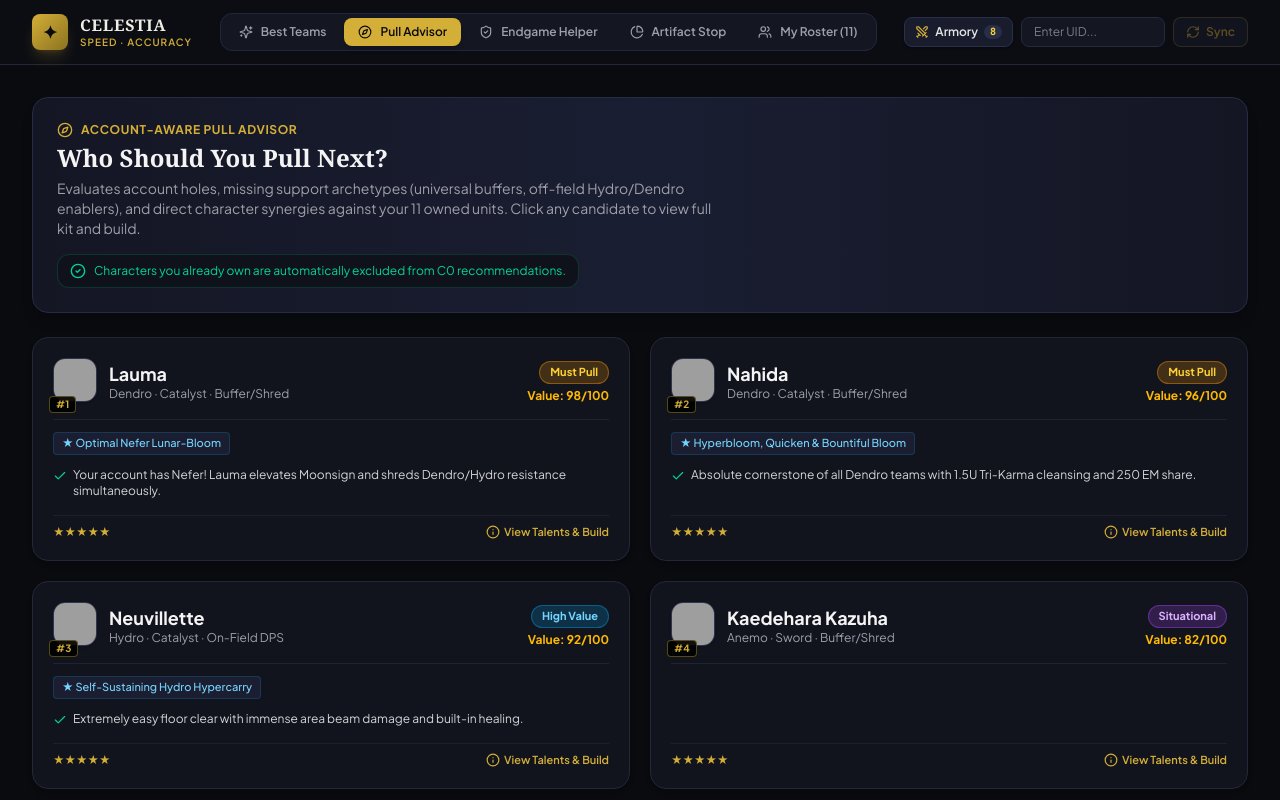
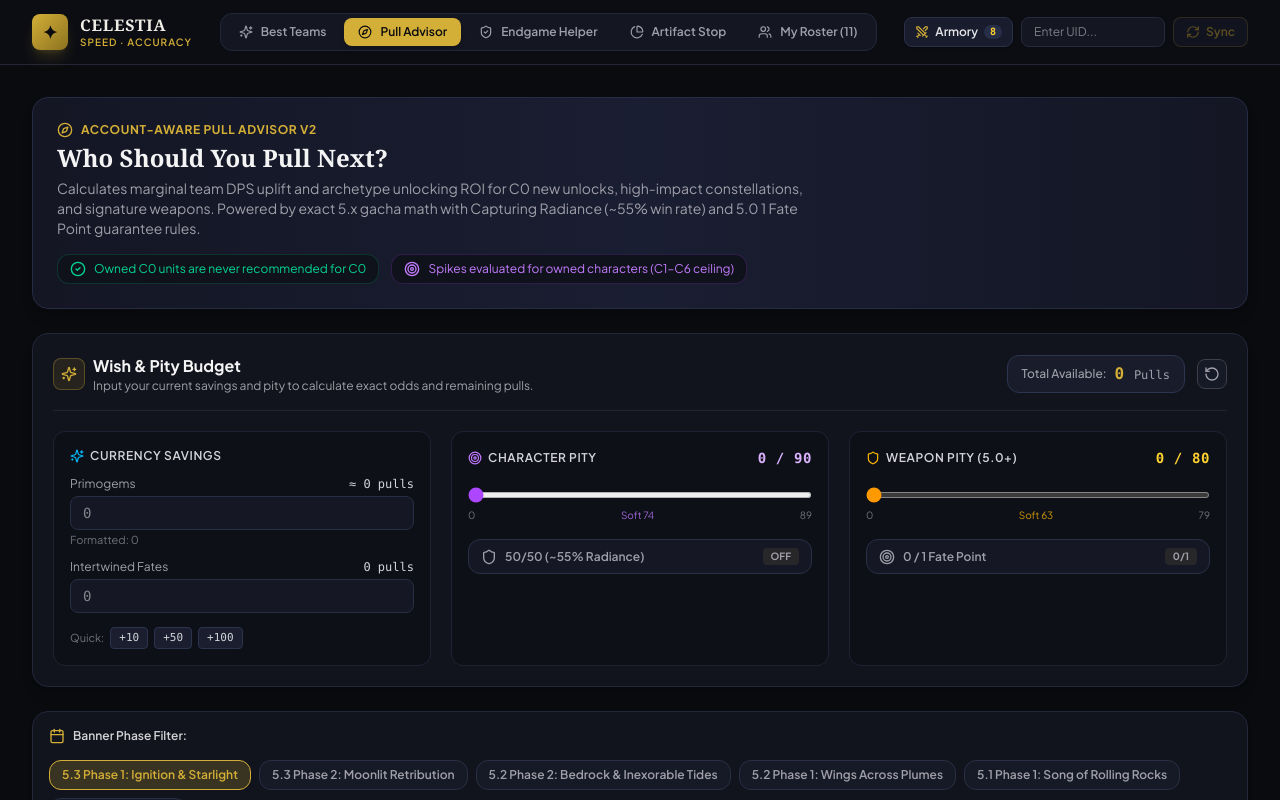
Before and after one commit to Rizztaka/project_celestia, a React (Vite) app: page / in a window 1280 px wide. Both pictures are taken after a click on the button "Pull Advisor". Shown: the top 800 px of the page. Built offline with nearby package versions, Linux system fonts and the light colour scheme; grey boxes are pictures that could not be loaded.

Commit message:
feat(ui): upgrade PullAdvisorView with dual-mode banner selector, live odds, and budget tracking

```diff
--- a/src/App.tsx
+++ b/src/App.tsx
@@ -236,7 +236,13 @@ export const App: React.FC = () => {
               onUpdateProfile={handleUpdateProfile}
             />
           )}
-          {activeTab === 'pulls' && <PullAdvisorView ownedIds={ownedIds} />}
+          {activeTab === 'pulls' && (
+            <PullAdvisorView
+              ownedIds={ownedIds}
+              profiles={profiles}
+              weapons={weapons}
+            />
+          )}
           {activeTab === 'endgame' && (
             <EndgameView ownedIds={ownedIds} profiles={profiles} />
           )}
--- a/src/components/PullAdvisorView.tsx
+++ b/src/components/PullAdvisorView.tsx
@@ -1,84 +1,238 @@
 import React, { useState, useMemo } from 'react';
-import { evaluatePullRecommendations } from '../engines/pull-advisor';
-import type { Character } from '../types/genshin';
-import { Compass, CheckCircle2, AlertTriangle, Check, Info } from 'lucide-react';
+import type {
+  Character,
+  EnhancedPullAdvice,
+  OwnedCharacterProfile,
+  OwnedWeapon,
+  PullBudgetState,
+} from '../types/genshin';
+import { evaluateComprehensivePullROI } from '../engines/pull-advisor';
+import { BANNER_PHASES } from '../data/banners';
+import { CHARACTERS } from '../data/characters';
+import { getSavedPullBudget, savePullBudget } from '../services/storage';
 import { CharacterDetailModal } from './CharacterDetailModal';
 import { CharacterPortrait } from './CharacterPortrait';
+import { PullBudgetCard } from './PullBudgetCard';
+import {
+  Compass,
+  CheckCircle2,
+  AlertTriangle,
+  Check,
+  Info,
+  Sparkles,
+  Shield,
+  Zap,
+  Calendar,
+  Target,
+} from 'lucide-react';
 
 interface PullAdvisorViewProps {
   ownedIds: string[];
+  profiles?: Record<string, OwnedCharacterProfile>;
+  weapons?: OwnedWeapon[];
 }
 
-export const PullAdvisorView: React.FC<PullAdvisorViewProps> = ({ ownedIds }) => {
+export const PullAdvisorView: React.FC<PullAdvisorViewProps> = ({
+  ownedIds,
+  profiles,
+  weapons,
+}) => {
   const [selectedCharacter, setSelectedCharacter] = useState<Character | null>(null);
-  const recommendations = useMemo(
-    () => evaluatePullRecommendations(ownedIds),
-    [ownedIds],
+  const [bannerFilter, setBannerFilter] = useState<string>('banner_5_3_phase_1');
+  const [budget, setBudget] = useState<PullBudgetState>(() => getSavedPullBudget());
+  const [simulationToast, setSimulationToast] = useState<string | null>(null);
+
+  // Sync budget changes with persistent localStorage
+  const handleBudgetChange = (newBudget: PullBudgetState) => {
+    setBudget(newBudget);
+    savePullBudget(newBudget);
+  };
+
+  const effectiveProfiles = useMemo(() => {
+    if (profiles && Object.keys(profiles).length > 0) return profiles;
+    const map: Record<string, OwnedCharacterProfile> = {};
+    for (const id of ownedIds) {
+      map[id] = { id, level: 90, constellation: 0 };
+    }
+    return map;
+  }, [profiles, ownedIds]);
+
+  const effectiveWeapons = useMemo(() => weapons || [], [weapons]);
+
+  const recommendations = useMemo(() => {
+    return evaluateComprehensivePullROI(
+      effectiveProfiles,
+      effectiveWeapons,
+      budget,
+      bannerFilter,
     );
+  }, [effectiveProfiles, effectiveWeapons, budget, bannerFilter]);
 
-  const tierColors = {
+  const tierColors: Record<EnhancedPullAdvice['tier'], string> = {
     'Must Pull': 'bg-amber-500/20 text-amber-300 border-amber-500/40',
     'High Value': 'bg-sky-500/20 text-sky-300 border-sky-500/40',
     'Situational': 'bg-purple-500/20 text-purple-300 border-purple-500/40',
     'Skip / Redundant': 'bg-zinc-800 text-zinc-400 border-zinc-700',
   };
 
+  const targetTypeBadge = (item: EnhancedPullAdvice) => {
+    if (item.targetType === 'C0_Character') {
+      return (
+        <span className="text-[10px] font-bold px-2 py-0.5 rounded bg-emerald-500/20 text-emerald-300 border border-emerald-500/30">
+          C0 New Character
+        </span>
+      );
+    }
+    if (item.targetType === 'Constellation') {
+      return (
+        <span className="text-[10px] font-bold px-2 py-0.5 rounded bg-purple-500/20 text-purple-300 border border-purple-500/30">
+          {item.targetLevelText}
+        </span>
+      );
+    }
+    return (
+      <span className="text-[10px] font-bold px-2 py-0.5 rounded bg-amber-500/20 text-amber-300 border border-amber-500/30">
+        R1 Signature Weapon
+      </span>
+    );
+  };
+
+  const handleSimulatePull = (item: EnhancedPullAdvice) => {
+    setSimulationToast(
+      `Simulated: ${item.name} (${item.targetLevelText}) with ${(item.odds.cumulativeProbability * 100).toFixed(1)}% pull chance!`,
+    );
+    setTimeout(() => setSimulationToast(null), 4000);
+  };
+
   return (
     <div className="space-y-6">
+      {/* Simulation Feedback Toast */}
+      {simulationToast && (
+        <div className="fixed bottom-6 right-6 z-50 bg-[#161a29] border border-[#d4af37]/60 text-zinc-100 px-4 py-3 rounded-xl shadow-2xl flex items-center gap-2 animate-fade-in text-sm font-medium">
+          <Sparkles className="w-4 h-4 text-[#d4af37]" />
+          <span>{simulationToast}</span>
+        </div>
+      )}
+
       {/* Header Banner */}
       <div className="bg-gradient-to-r from-[#141624] via-[#1a1e32] to-[#141624] p-6 rounded-2xl border border-[#262c44] shadow-lg">
         <div className="flex items-center gap-2 text-[#d4af37] text-xs font-bold tracking-wider uppercase mb-1">
           <Compass className="w-4 h-4" />
-          <span>Account-Aware Pull Advisor</span>
+          <span>Account-Aware Pull Advisor v2</span>
         </div>
         <h1 className="text-2xl font-bold text-zinc-100 font-serif">
           Who Should You Pull Next?
         </h1>
-        <p className="text-sm text-zinc-400 mt-1 max-w-2xl">
-          Evaluates account holes, missing support archetypes (universal buffers, off-field Hydro/Dendro enablers), and direct character synergies against your {ownedIds.length} owned units. Click any candidate to view full kit and build.
+        <p className="text-sm text-zinc-400 mt-1 max-w-3xl">
+          Calculates marginal team DPS uplift and archetype unlocking ROI for C0 new unlocks, high-impact constellations, and signature weapons. Powered by exact 5.x gacha math with Capturing Radiance (~55% win rate) and 5.0 1 Fate Point guarantee rules.
         </p>
 
-        <div className="mt-4 flex items-center gap-2 text-xs bg-[#10121b] text-emerald-400 px-3 py-2 rounded-xl border border-emerald-500/20 w-fit">
-          <CheckCircle2 className="w-4 h-4" />
-          <span>Characters you already own are automatically excluded from C0 recommendations.</span>
+        <div className="mt-4 flex flex-wrap items-center gap-3 text-xs">
+          <div className="flex items-center gap-2 bg-[#10121b] text-emerald-400 px-3 py-1.5 rounded-xl border border-emerald-500/20">
+            <CheckCircle2 className="w-4 h-4 shrink-0" />
+            <span>Owned C0 units are never recommended for C0</span>
+          </div>
+          <div className="flex items-center gap-2 bg-[#10121b] text-purple-400 px-3 py-1.5 rounded-xl border border-purple-500/20">
+            <Target className="w-4 h-4 shrink-0" />
+            <span>Spikes evaluated for owned characters (C1–C6 ceiling)</span>
+          </div>
         </div>
       </div>
 
-      {/* Recommendations Cards */}
+      {/* Interactive Budget Tracker Card */}
+      <PullBudgetCard budget={budget} onChangeBudget={handleBudgetChange} />
+
+      {/* Banner Phase Selector & Mode Switcher */}
+      <div className="bg-[#12141d] border border-[#23273a] rounded-2xl p-4 shadow-md flex flex-wrap items-center justify-between gap-4">
+        <div className="flex items-center gap-2 text-xs font-semibold text-zinc-300">
+          <Calendar className="w-4 h-4 text-[#d4af37]" />
+          <span>Banner Phase Filter:</span>
+        </div>
+
+        <div className="flex flex-wrap items-center gap-2">
+          {BANNER_PHASES.slice(0, 5).map((phase) => (
+            <button
+              key={phase.id}
+              onClick={() => setBannerFilter(phase.id)}
+              className={`px-3 py-1.5 rounded-xl text-xs font-semibold cursor-pointer transition-all border ${
+                bannerFilter === phase.id
+                  ? 'bg-[#d4af37]/20 border-[#d4af37] text-[#d4af37]'
+                  : 'bg-[#161926] border-[#292f44] text-zinc-400 hover:text-zinc-200'
+              }`}
+            >
+              {phase.phaseName}
+            </button>
+          ))}
+          <button
+            onClick={() => setBannerFilter('sandbox')}
+            className={`px-3 py-1.5 rounded-xl text-xs font-semibold cursor-pointer transition-all border ${
+              bannerFilter === 'sandbox' || bannerFilter === 'all'
+                ? 'bg-sky-500/20 border-sky-400 text-sky-300'
+                : 'bg-[#161926] border-[#292f44] text-zinc-400 hover:text-zinc-200'
+            }`}
+          >
+            All-Target Sandbox
+          </button>
+        </div>
+      </div>
+
+      {/* Target Recommendations Grid */}
       <div className="grid grid-cols-1 md:grid-cols-2 gap-5">
-        {recommendations.slice(0, 10).map((item, idx) => (
+        {recommendations.slice(0, 12).map((item, idx) => {
+          const char = CHARACTERS.find((c) => c.id === item.characterId);
+
+          // Probability styling
+          const probPct = (item.odds.cumulativeProbability * 100).toFixed(1);
+          let probColor = 'bg-rose-950/40 text-rose-300 border-rose-500/40';
+          if (item.odds.cumulativeProbability >= 0.8) {
+            probColor = 'bg-emerald-950/40 text-emerald-300 border-emerald-500/40';
+          } else if (item.odds.cumulativeProbability >= 0.45) {
+            probColor = 'bg-amber-950/40 text-amber-300 border-amber-500/40';
+          }
+
+          return (
             <div
-            key={item.character.id}
-            className="bg-[#12141d] border border-[#23273a] hover:border-[#d4af37]/40 rounded-2xl p-5 transition-all shadow-md flex flex-col justify-between space-y-4"
+              key={item.id}
+              className="bg-[#12141d] border border-[#23273a] hover:border-[#d4af37]/50 rounded-2xl p-5 transition-all shadow-md flex flex-col justify-between space-y-4"
             >
               <div>
-              {/* Header row with Portrait */}
+                {/* Header row */}
                 <div className="flex items-center justify-between gap-2 border-b border-[#1f2334] pb-3">
                   <div className="flex items-center gap-3">
                     <div className="relative shrink-0">
+                      {char ? (
                         <CharacterPortrait
-                      src={item.character.icon}
-                      name={item.character.name}
-                      element={item.character.element}
+                          src={char.icon}
+                          name={char.name}
+                          element={char.element}
                           size="md"
                           className="border-[#2e354e]"
                         />
+                      ) : (
+                        <div className="w-12 h-12 rounded-xl bg-[#1b1f2e] border border-[#2e354e] flex items-center justify-center text-[#d4af37]">
+                          <Shield className="w-6 h-6" />
+                        </div>
+                      )}
                       <div className="absolute -bottom-1.5 -left-1 bg-black/90 px-1.5 py-0.2 rounded text-[10px] font-bold text-[#d4af37] border border-[#d4af37]/40">
                         #{idx + 1}
                       </div>
                     </div>
 
                     <div>
-                    <div className="text-lg font-bold text-zinc-100 leading-tight">
-                      {item.character.name}
+                      <div className="flex items-center gap-2">
+                        <span className="text-lg font-bold text-zinc-100 leading-tight">
+                          {item.name}
+                        </span>
                       </div>
-                    <div className="text-xs text-zinc-400">
-                      {item.character.element} · {item.character.weapon} · {item.character.roles[0]}
+                      <div className="text-xs text-zinc-400 mt-0.5">
+                        {item.targetType === 'Signature_Weapon'
+                          ? `5★ Weapon · BiS for ${char?.name ?? item.characterId}`
+                          : `${char?.element || ''} · ${char?.weapon || ''} · ${char?.roles?.[0] || ''}`}
                       </div>
                     </div>
                   </div>
 
-                <div className="flex flex-col items-end">
+                  <div className="flex flex-col items-end gap-1">
                     <span
                       className={`text-[11px] font-bold px-2.5 py-0.5 rounded-full border ${
                         tierColors[item.tier]
@@ -86,9 +240,57 @@ export const PullAdvisorView: React.FC<PullAdvisorViewProps> = ({ ownedIds }) =>
                     >
                       {item.tier}
                     </span>
-                  <span className="text-xs font-bold text-amber-400 mt-1">
-                    Value: {item.score}/100
+                    <span className="text-xs font-bold text-amber-400">
+                      ROI: {item.score}/100
                     </span>
+                  </div>
+                </div>
+
+                {/* Target Level & Uplift Badges */}
+                <div className="mt-3 flex flex-wrap items-center gap-2">
+                  {targetTypeBadge(item)}
+
+                  {item.teamDamageUpliftPct > 0 && (
+                    <span className="text-[10px] font-bold px-2 py-0.5 rounded bg-cyan-950/50 text-cyan-300 border border-cyan-500/30 flex items-center gap-1">
+                      <Zap className="w-3 h-3 text-cyan-400" />
+                      +{item.teamDamageUpliftPct}% Team DMG
+                    </span>
+                  )}
+
+                  <span
+                    className={`text-[10px] font-bold px-2 py-0.5 rounded border ${probColor}`}
+                  >
+                    {probPct}% Pull Chance
+                  </span>
+                </div>
+
+                {/* Pull Economics Bar */}
+                <div className="mt-3 bg-[#0d0f15] border border-[#1d2130] rounded-xl p-2.5 flex items-center justify-between text-xs text-zinc-400">
+                  <div className="space-y-0.5">
+                    <span className="text-[11px] text-zinc-500 block">Expected Cost:</span>
+                    <span className="font-mono text-zinc-200 font-semibold">
+                      ~{item.odds.expectedPulls} pulls
+                    </span>
+                  </div>
+
+                  <div className="space-y-0.5 text-center">
+                    <span className="text-[11px] text-zinc-500 block">Hard Guarantee:</span>
+                    <span className="font-mono text-zinc-200 font-semibold">
+                      {item.odds.guaranteedPulls} pulls
+                    </span>
+                  </div>
+
+                  <div className="space-y-0.5 text-right">
+                    <span className="text-[11px] text-zinc-500 block">Guarantee Deficit:</span>
+                    {item.odds.primogemsNeeded === 0 ? (
+                      <span className="text-emerald-400 font-bold flex items-center gap-1 justify-end">
+                        <Check className="w-3.5 h-3.5" /> Covered!
+                      </span>
+                    ) : (
+                      <span className="font-mono text-amber-400 font-semibold">
+                        +{item.odds.primogemsNeeded.toLocaleString()} Primos
+                      </span>
+                    )}
                   </div>
                 </div>
 
@@ -106,7 +308,7 @@ export const PullAdvisorView: React.FC<PullAdvisorViewProps> = ({ ownedIds }) =>
                   </div>
                 )}
 
-              {/* Benefits */}
+                {/* Account Benefits */}
                 <div className="mt-3 space-y-1.5 text-xs text-zinc-300">
                   {item.accountBenefits.map((b, bIdx) => (
                     <div key={bIdx} className="flex items-start gap-1.5">
@@ -116,7 +318,7 @@ export const PullAdvisorView: React.FC<PullAdvisorViewProps> = ({ ownedIds }) =>
                   ))}
                 </div>
 
-              {/* Caution if any */}
+                {/* Caution */}
                 {item.caution && (
                   <div className="mt-3 flex items-start gap-2 bg-amber-950/20 border border-amber-500/30 text-amber-300 text-xs p-2.5 rounded-xl">
                     <AlertTriangle className="w-4 h-4 shrink-0 mt-0.5 text-amber-400" />
@@ -125,25 +327,44 @@ export const PullAdvisorView: React.FC<PullAdvisorViewProps> = ({ ownedIds }) =>
                 )}
               </div>
 
-            <div className="pt-2 border-t border-white/5 flex items-center justify-between text-[11px] text-zinc-400">
-              <span className="text-[#d4af37]">{'★'.repeat(item.character.rarity)}</span>
+              {/* Action Buttons */}
+              <div className="pt-2 border-t border-white/5 flex items-center justify-between text-xs">
+                {char && (
                   <button
-                onClick={() => setSelectedCharacter(item.character)}
+                    onClick={() => setSelectedCharacter(char)}
                     className="flex items-center gap-1 text-[#d4af37] hover:underline font-semibold cursor-pointer"
                   >
                     <Info className="w-3.5 h-3.5" />
-                <span>View Talents & Build</span>
+                    <span>View Talents & Kit</span>
+                  </button>
+                )}
+
+                <button
+                  onClick={() => handleSimulatePull(item)}
+                  className="flex items-center gap-1 px-3 py-1 rounded-lg bg-[#191d2c] hover:bg-[#23293e] text-zinc-200 border border-[#2d344d] cursor-pointer transition-colors text-xs font-medium ml-auto"
+                >
+                  <Sparkles className="w-3.5 h-3.5 text-[#d4af37]" />
+                  <span>Simulate Pull</span>
                 </button>
               </div>
             </div>
-        ))}
+          );
+        })}
       </div>
+
+      {recommendations.length === 0 && (
+        <div className="bg-[#12141d] border border-[#23273a] rounded-2xl p-8 text-center text-zinc-400">
+          <CheckCircle2 className="w-8 h-8 mx-auto text-emerald-400 mb-2" />
+          <p className="font-semibold text-zinc-200">All targets in this banner phase are already maxed out!</p>
+          <p className="text-xs text-zinc-500 mt-1">Switch to All-Target Sandbox to view upcoming meta targets.</p>
+        </div>
+      )}
 
       {/* Character Details Modal */}
       <CharacterDetailModal
         character={selectedCharacter}
         onClose={() => setSelectedCharacter(null)}
-        isOwned={selectedCharacter ? ownedIds.includes(selectedCharacter.id) : false}
+        isOwned={selectedCharacter ? Boolean(effectiveProfiles[selectedCharacter.id]) : false}
       />
     </div>
   );
```
Lines whose indentation alone changed are shown as unchanged.
